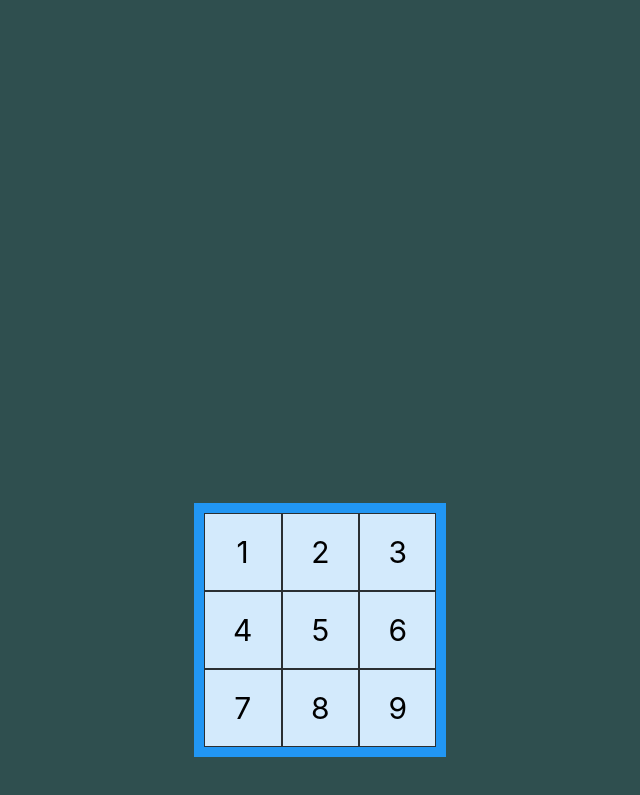
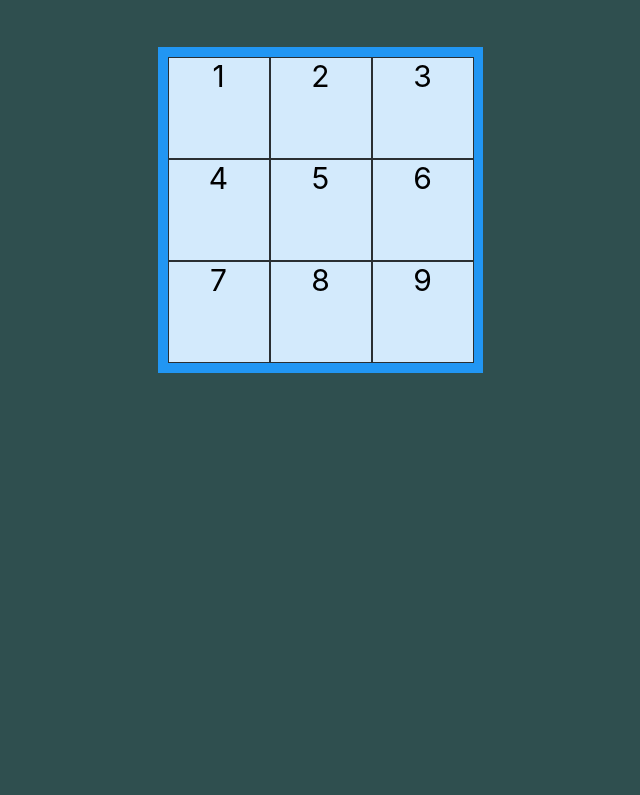
Before and after one commit to adastorm/CMPT304_Assignment_2, a plain HTML site: page index.html in a window 1280 px wide. Shown: the part 63-858 px from the top of the page, without its empty margins (320-960 px from the left). After the commit the page ends 800 px from the top, so only its background shows below. Drawn offline with Linux system fonts and the light colour scheme.

Commit message:
Whitespace and centering text

```diff
--- a/style.css
+++ b/style.css
@@ -2,7 +2,9 @@
 body{
     background-color: darkslategray;
     font-family: -apple-system, BlinkMacSystemFont, 'Segoe UI', Roboto, Oxygen, Ubuntu, Cantarell, 'Open Sans', 'Helvetica Neue', sans-serif;
+    text-align: center;
 }
+
 h1{
     text-align: center;
     color: white;
@@ -24,14 +26,16 @@ td{
     display: grid;
     grid-template-columns: auto auto auto;
     background-color: #2196F3;
+    width: 305px;
     padding: 10px;
-    margin: 40%;
+    margin: 50px auto;
 }
 
 .tile {
     background-color: rgba(255, 255, 255, 0.8);
     border: 1px solid rgba(0, 0, 0, 0.8);
-    padding: 20px;
     font-size: 30px;
     text-align: center;
+    width: 100px;
+    height: 100px;
 }
```
Also changed, not shown: index.html (line endings or trailing spaces).
